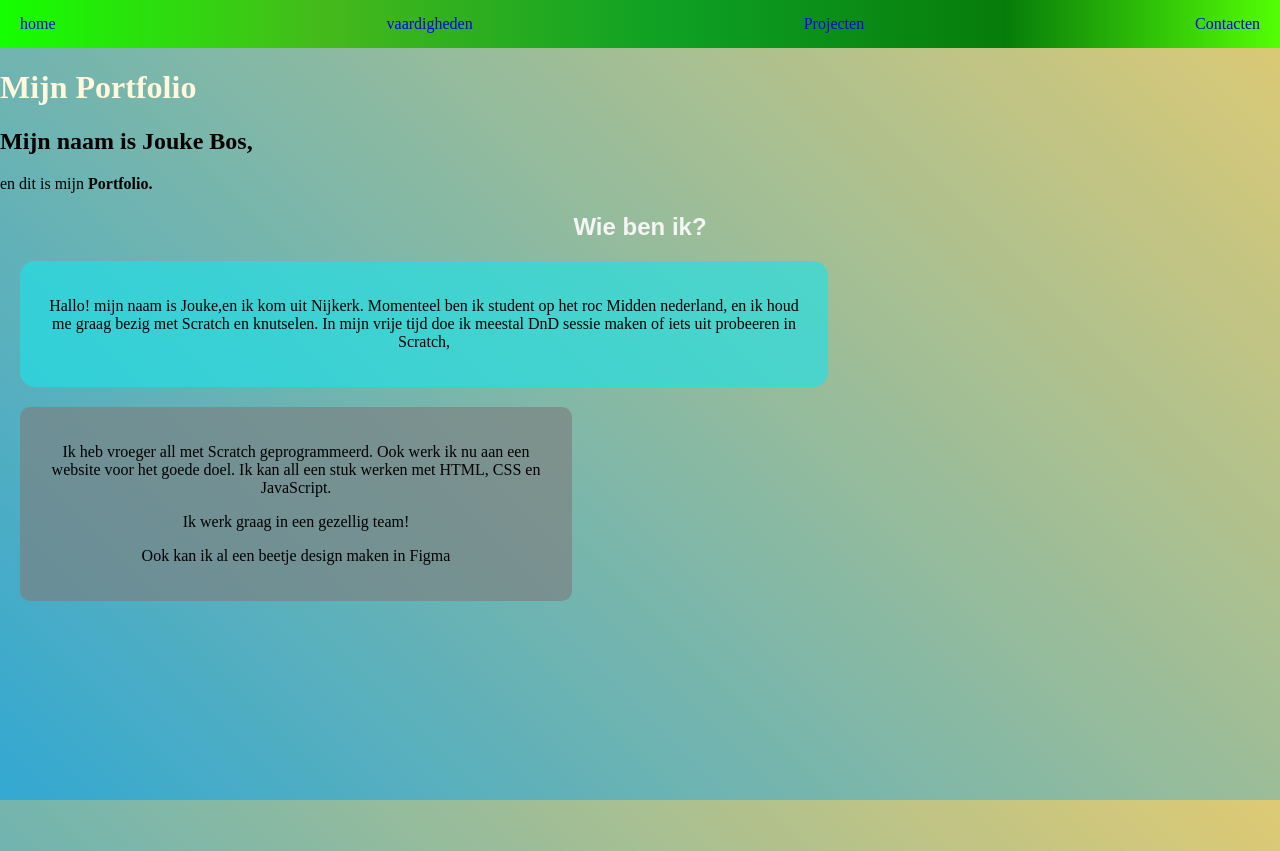
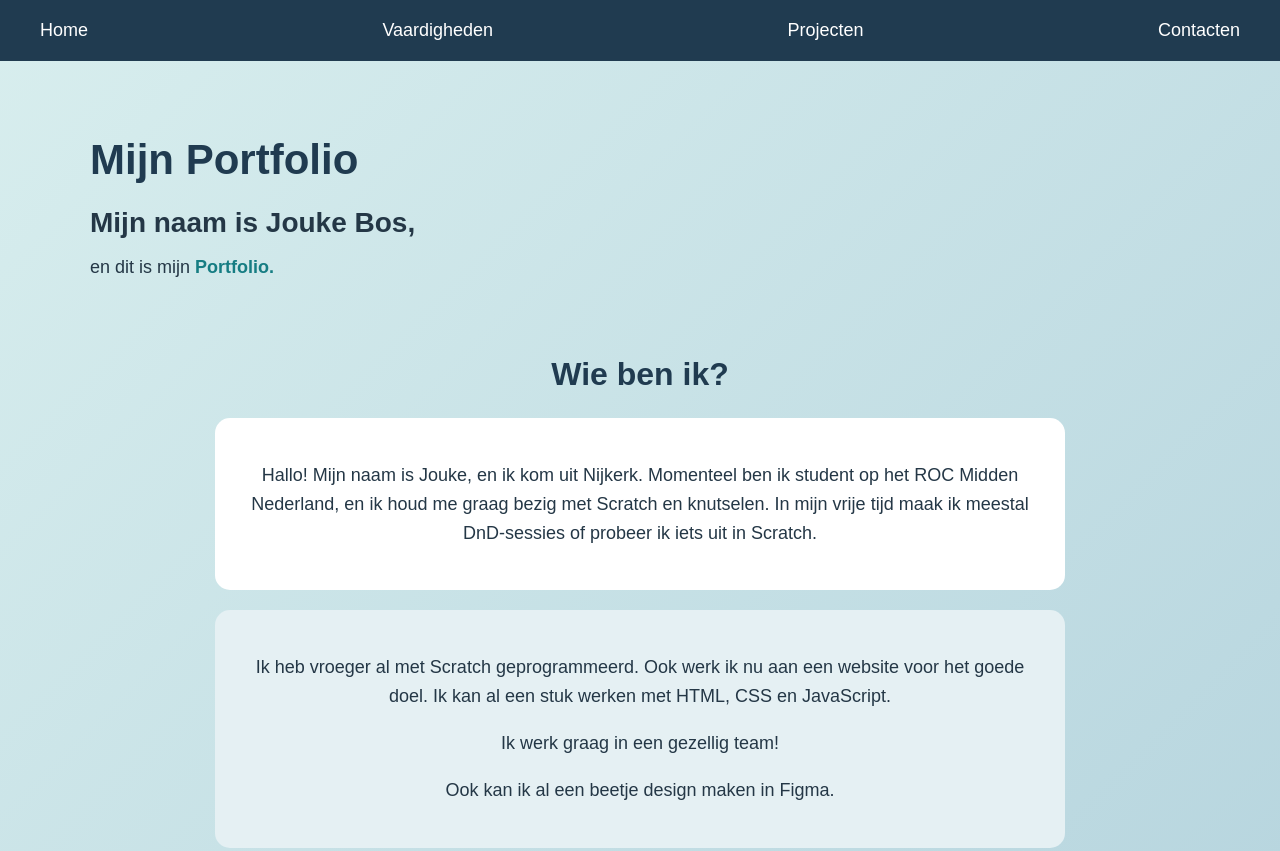
Before and after one commit to 2010joukebos/Portfolio, a plain HTML site: page index.html in a window 1280 px wide. Shown: the top 851 px of the page. Drawn offline with Linux system fonts and the light colour scheme.

Commit message:
Portoflio remade css

```diff
--- a/index.html
+++ b/index.html
@@ -1,64 +1,77 @@
+
 <!DOCTYPE html>
 <html lang="en">
 
 <head>
     <meta charset="UTF-8">
     <meta name="viewport" content="width=device-width, initial-scale=1.0">
+
     <title>Portfolio</title>
+
     <link rel="icon" type="image/x-icon" href="/Pic/the_sun.jpg">
     <link rel="stylesheet" href="style.css">
-
 </head>
 
 <body>
-    <style>
 
-    </style>
     <header class="header_side">
-        <a href="index.html">home</a>
-        <a href="Skills.html">vaardigheden</a>
+        <a href="index.html">Home</a>
+        <a href="Skills.html">Vaardigheden</a>
         <a href="index3.html">Projecten</a>
         <a href="contacten.html">Contacten</a>
     </header>
 
-
     <main id="a1">
 
-        <div>
+        <section class="intro">
             <h1>Mijn Portfolio</h1>
-        </div>
-        <nav>
-            <H2>Mijn naam is Jouke Bos,</H2>
-            <p>en dit is mijn <strong>Portfolio.</strong></p>
 
+            <h2>Mijn naam is Jouke Bos,</h2>
 
+            <p>
+                en dit is mijn <strong>Portfolio.</strong>
+            </p>
+        </section>
 
-
-            <!--this is a coment!-->
+        <section class="about">
 
             <h2 id="Ik_ben">Wie ben ik?</h2>
 
             <div class="box2">
-                <p>Hallo! mijn naam is Jouke,en ik kom uit Nijkerk. Momenteel ben ik student op het roc Midden
-                    nederland, en ik houd me graag bezig met Scratch en knutselen. In mijn vrije tijd doe ik meestal DnD
-                    sessie maken of iets uit probeeren in Scratch,</p>
+                <p>
+                    Hallo! Mijn naam is Jouke, en ik kom uit Nijkerk.
+                    Momenteel ben ik student op het ROC Midden Nederland,
+                    en ik houd me graag bezig met Scratch en knutselen.
+                    In mijn vrije tijd maak ik meestal DnD-sessies
+                    of probeer ik iets uit in Scratch.
+                </p>
             </div>
 
             <div class="box">
-                <p id="item2">Ik heb vroeger all met Scratch geprogrammeerd. Ook werk ik nu aan een website voor het
-                    goede doel. Ik kan all een stuk werken met HTML, CSS en JavaScript.
+
+                <p>
+                    Ik heb vroeger al met Scratch geprogrammeerd.
+                    Ook werk ik nu aan een website voor het goede doel.
+                    Ik kan al een stuk werken met HTML, CSS en JavaScript.
                 </p>
 
-                <p id="item3">Ik werk graag in een gezellig team!</p>
-                <p id="item4">Ook kan ik al een beetje design maken in Figma</p>
+                <p>
+                    Ik werk graag in een gezellig team!
+                </p>
+
+                <p>
+                    Ook kan ik al een beetje design maken in Figma.
+                </p>
+
             </div>
 
+        </section>
 
     </main>
 
     <footer>
 
     </footer>
+
 </body>
-
 </html>
--- a/style.css
+++ b/style.css
@@ -1,103 +1,119 @@
+
+/* Algemene instellingen */
+
 body {
     margin: 0;
-    min-height: 400vh;
+    min-height: 100vh;
+    font-family: Arial, sans-serif;
+
+    background: linear-gradient(135deg, #d8eeee, #b8d6df);
+    color: #243746;
 }
 
-body {
-    background: linear-gradient(45deg, #33a8d2, #deca74);;
-    background-repeat: no-repeat;
-    background-attachment: fixed;
-    background-size: cover;
-}
 
-h1 {
-    color: cornsilk;
-}
-
-.box {
-    width: 40%;
-    height: 2%;
-    background-color: rgba(126, 126, 126, 0.632);
-    padding: 20px;
-    margin: 20px 20px 0px 20px;
-    text-align: center;
-    border-radius: 10px;
-}
-
-#item64 {
-    color: darkorchid
-}
-
-a {
-    text-decoration: none;
-}
-
-a:visited {
-    color: black;
-}
-
-html {
-    scroll-behavior: smooth;
-    scroll-margin-top: 1500px;
-
-}
-
-#Ik_ben {
-    font-family: Arial;
-    text-align: center;
-    color: whitesmoke;
-}
-
-button:hover {
-    background-color: aqua;
-}
-
-#item1 {
-    text-align: center;
-}
-
-#item2 {
-    text-align: center;
-}
-
-#item3 {
-    text-align: center;
-}
+/* Navigatie */
 
 .header_side {
-    background: linear-gradient(90deg, #15ff00 0%, #45ba1b 25%, #0ea024 52.52%, #077c0b 78.52%, #54ff05 100%);
-    padding: 15px 20px;
+    background-color: #203b50;
+
+    padding: 20px 40px;
+
     display: flex;
     justify-content: space-between;
     align-items: center;
 }
 
-.under_side {
-    background: linear-gradient(90deg, #ff2600 0%, #72ba1b 25%, #15d48a 52.52%, #2b51e6 78.52%, #ff05b0 100%);
-    padding: 15px 20px;
-    display: flex;
-    justify-content: space-between;
-    align-items: center;
+.header_side a {
+    color: white;
+    text-decoration: none;
+    font-size: 18px;
 }
 
-#co1 {
+.header_side a:visited {
     color: white;
 }
 
-#co2 {
-    color: rgb(24, 6, 112);
+
+/* Hoofdgedeelte */
+
+#a1 {
+    width: 90%;
+    max-width: 1100px;
+
+    margin: 0 auto;
 }
 
-#sk1 {
-    color: white;
+
+/* Introductie */
+
+.intro {
+    padding: 40px 0 20px;
 }
 
+h1 {
+    color: #203b50;
+    font-size: 42px;
+    margin-bottom: 20px;
+}
+
+.intro h2 {
+    font-size: 28px;
+    margin-bottom: 10px;
+}
+
+.intro p {
+    font-size: 18px;
+}
+
+
+/* Wie ben ik? */
+
+#Ik_ben {
+    font-family: Arial, sans-serif;
+    text-align: center;
+
+    color: #203b50;
+    font-size: 32px;
+
+    margin-top: 40px;
+    margin-bottom: 25px;
+}
+
+
+/* Informatiekaarten */
+
+.box,
 .box2 {
-    width: 60%;
-    height: 30%;
-    background-color: rgba(29, 226, 233, 0.632);
-    padding: 20px;
-    margin: 20px 20px 0px 20px;
+    max-width: 800px;
+
+    padding: 25px;
+    margin: 20px auto;
+
     text-align: center;
+
+    background-color: #ffffff;
     border-radius: 15px;
 }
+
+
+/* Tekst in de kaarten */
+
+.box p,
+.box2 p {
+    font-size: 18px;
+    line-height: 1.6;
+}
+
+
+/* Tweede kaart */
+
+.box {
+    background-color: #e5f0f3;
+}
+
+
+/* Kleine aanpassingen */
+
+strong {
+    color: #167d83;
+}
--- a/style3.css
+++ b/style3.css
@@ -1,80 +1,131 @@
-body {
-    font-family: Arial;
-background: linear-gradient(45deg, #33a8d2, #deca74);;
-    color: white;
-    padding: 50px;
-}
 
-#Wat_is {
-    font-family: Arial;
-    text-align: center;
-    padding: 50px;
-}
-
-html {
-    scroll-behavior: smooth;
-    scroll-margin-top: 1500px;
-
-}
+/* Algemene instellingen */
 
 body {
     margin: 0;
-    min-height: 400vh;
+    min-height: 100vh;
+
+    font-family: Arial, sans-serif;
+    color: #243746;
+
+    background: linear-gradient(135deg, #d8eeee, #b8d6df);
 }
 
-.box {
-    width: 40%;
-    height: 6%;
-    background-color: rgba(126, 126, 126, 0.632);
-    padding: 20px;
-    margin: 20px 20px 0px 20px;
+
+/* Navigatie */
+
+.header_side {
+    background-color: #203b50;
+
+    padding: 20px 40px;
+
+    display: flex;
+    justify-content: space-between;
+    align-items: center;
+}
+
+.header_side a {
+    color: white;
+    text-decoration: none;
+    font-size: 18px;
+}
+
+.header_side a:visited {
+    color: white;
+}
+
+
+/* Hoofdgedeelte */
+
+main {
+    width: 90%;
+    max-width: 1100px;
+
+    margin: 0 auto;
+}
+
+
+/* Pagina titel */
+
+#tot1 {
     text-align: center;
-    border-radius: 10px;
+
+    color: #203b50;
+    background-color: transparent;
+
+    font-size: 42px;
+
+    margin: 40px 0;
 }
+
+
+/* Project kaart */
+
+.box3 {
+    max-width: 650px;
+
+    padding: 25px;
+    margin: 20px auto;
+
+    text-align: center;
+
+    background-color: #ffffff;
+    border-radius: 15px;
+}
+
+
+/* Project naam */
 
 #Onderwerp_1 {
     text-align: center;
-    color: green;
-}
-button:hover {
-  background-color: rgb(163, 29, 29);
+
+    color: #167d83;
+    font-size: 30px;
+
+    margin-top: 0;
 }
 
-.header_side {
-  background: linear-gradient(90deg, #15ff00 0%, #45ba1b 25%, #0ea024 52.52%, #077c0b 78.52%, #54ff05 100%);
-  padding: 15px 20px;
-  display: flex;
-  justify-content: space-between;
-  align-items: center;
+.box3 a {
+    text-decoration: none;
 }
 
-#tet1{
-    text-align: center;
-    color:aquamarine;
+.box3 a:visited {
+    color: #167d83;
 }
 
-#tot1{
-    text-align: center;
-    background-color: darkblue;
-    color: aliceblue;
+
+/* Project afbeelding */
+
+.box3 img {
+    width: 100%;
+    max-width: 450px;
+
+    height: auto;
 }
 
-.box3 {
-    width: 40%;
-    height: 6%;
-    background-color: rgba(23, 128, 124, 0.632);
-    padding: 20px;
-    margin: 20px 20px 0px 20px;
-    text-align: center;
-    border-radius: 10px;
+
+/* Project beschrijving */
+
+.box3 p {
+    font-size: 18px;
+    line-height: 1.6;
+
+    margin: 20px 0;
 }
 
+
+/* Programmeertaal labels */
+
 .box4 {
-    width: 20%;
-    height: 6%;
-    background-color: rgba(43, 0, 198, 0.632);
-    padding: 10px;
-    margin: 10px 10px 0px 10px;
+    display: inline-block;
+
+    background-color: #203b50;
+    color: white;
+
+    padding: 10px 20px;
+    margin: 5px;
+
     text-align: center;
-    border-radius: 10px;
+
+    border-radius: 8px;
 }
```
Also changed, not shown: Skills.html (+0 -8 lines), contacten.html (+0 -8 lines), index3.html (+0 -6 lines).
